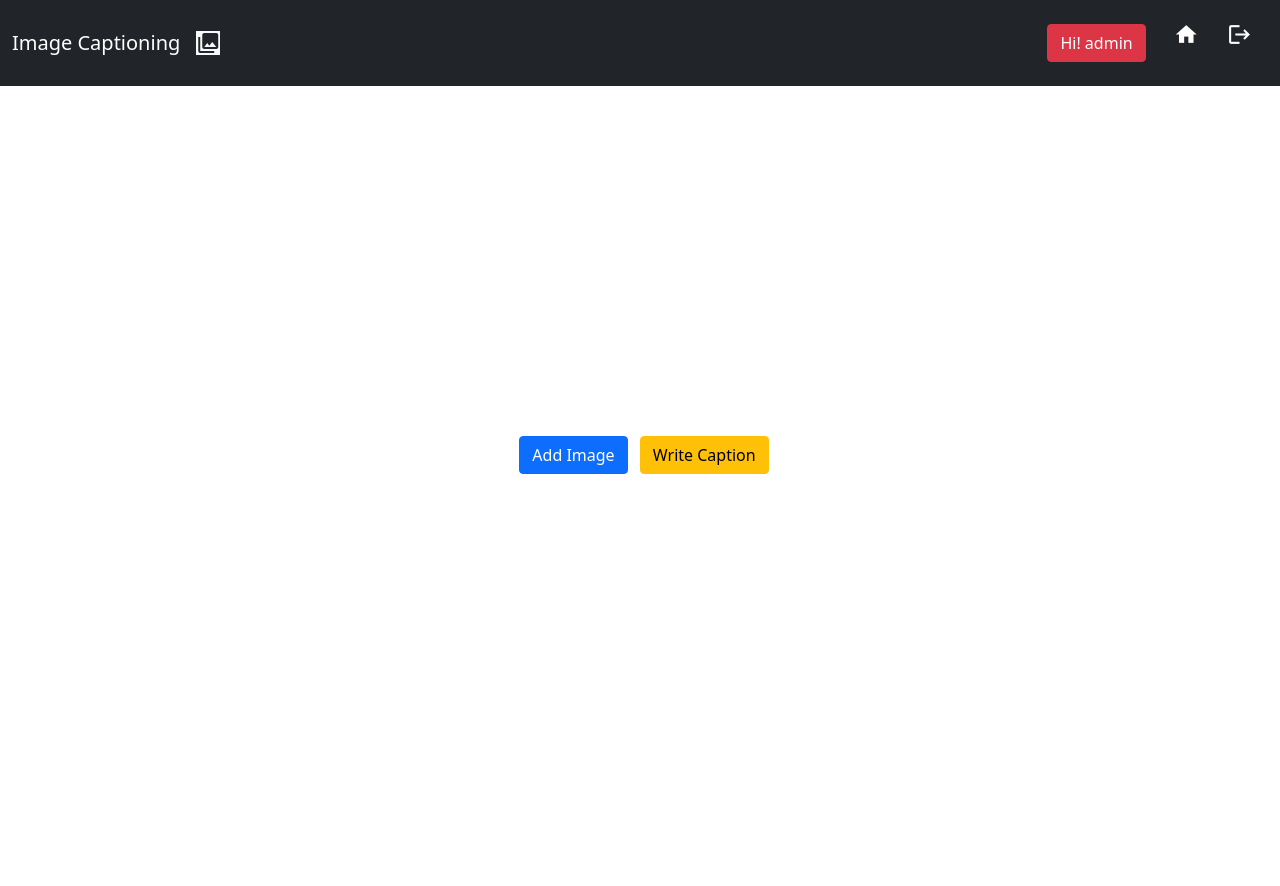
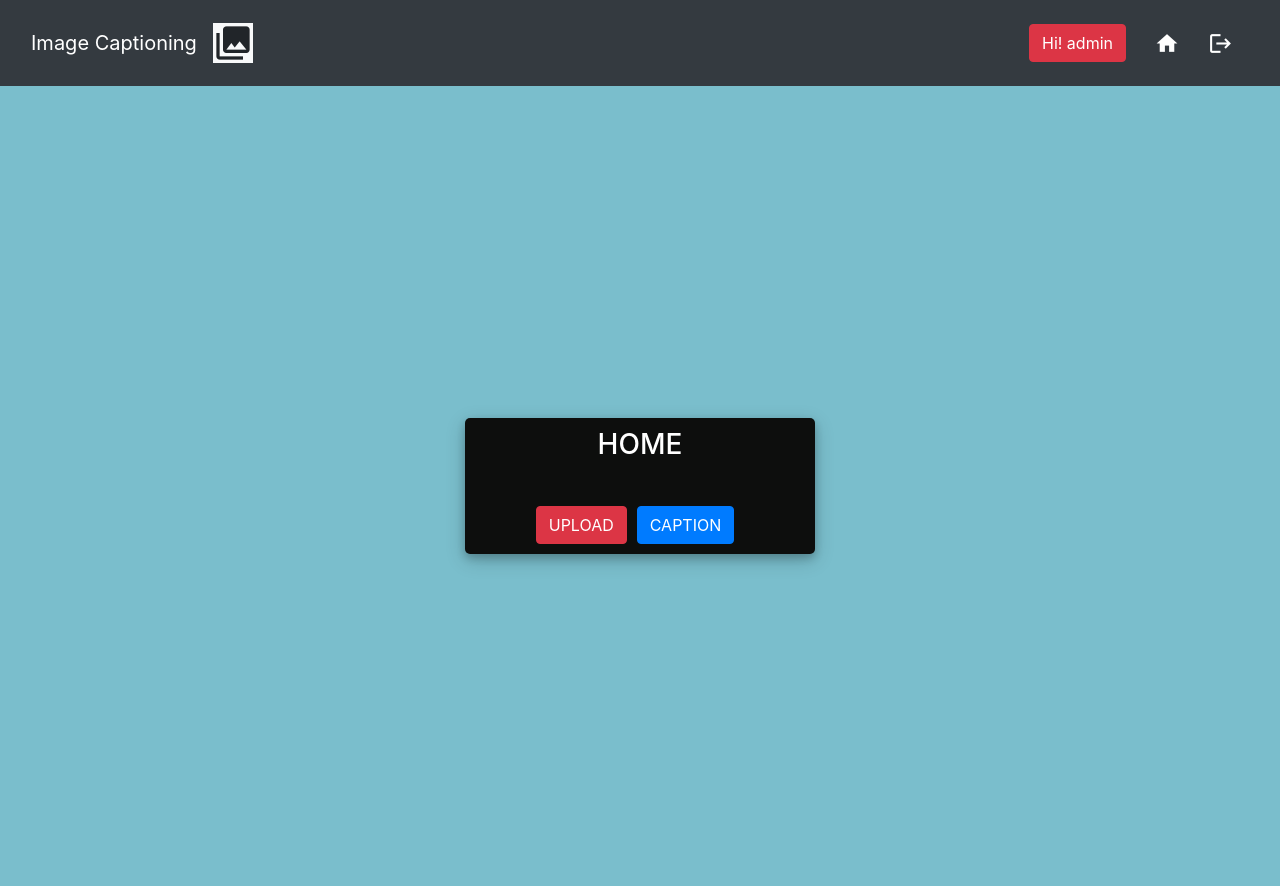
Before and after one commit to sanjeevminati/Image_Captioning, a Django app: template Caption_Project/templates/index/index.html in a window 1280 px wide. Before the commit the page ends 474 px from the top, so only its background shows below. Run offline with Django 3.2, Linux system fonts and the light colour scheme; the template is opened without the code that fills it, so the values that code supplies are empty; a user stored in the database is signed in; parts of the project's set-up code (start-up, migrations or seed data) failed here and were passed over; some libraries are stand-ins or nearby versions.

Commit message:
Update index.html

```diff
--- a/Caption_Project/templates/index/index.html
+++ b/Caption_Project/templates/index/index.html
@@ -1,15 +1,106 @@
 {%load static%}
 <!doctype html>
 <html lang="en">
-  <head>
-    <!-- Required meta tags -->
+ <head>
     <meta charset="utf-8">
+    <meta name="viewport" content="width=device-width, initial-scale=1">
+    <meta name="description" content="">
+    <meta name="author" content="">
+    <link rel="icon" href="/docs/4.0/assets/img/favicons/favicon.ico">
+     <link rel="stylesheet" href="https://maxcdn.bootstrapcdn.com/bootstrap/4.0.0/css/bootstrap.min.css" integrity="sha384-Gn5384xqQ1aoWXA+058RXPxPg6fy4IWvTNh0E263XmFcJlSAwiGgFAW/dAiS6JXm" crossorigin="anonymous">
+   <meta charset="utf-8">
     <meta name="viewport" content="width=device-width, initial-scale=1">
 
     <!-- Bootstrap CSS -->
     <link href="https://cdn.jsdelivr.net/npm/bootstrap@5.1.0/dist/css/bootstrap.min.css" rel="stylesheet" integrity="sha384-KyZXEAg3QhqLMpG8r+8fhAXLRk2vvoC2f3B09zVXn8CA5QIVfZOJ3BCsw2P0p/We" crossorigin="anonymous">
-    <link href="https://fonts.googleapis.com/icon?family=Material+Icons" rel="stylesheet">
-    <title>Upload_Image</title>
+	<link href="https://fonts.googleapis.com/icon?family=Material+Icons" rel="stylesheet">
+   <title>Image Caption </title>
+
+    <link rel="canonical" href="https://getbootstrap.com/docs/4.0/examples/cover/">
+
+    <!-- Bootstrap core CSS -->
+    <link href="../../dist/css/bootstrap.min.css" rel="stylesheet">
+
+    <!-- Custom styles for this template -->
+
+      <link href="https://cdn.jsdelivr.net/npm/bootstrap@5.1.0/dist/css/bootstrap.min.css" rel="stylesheet" integrity="sha384-KyZXEAg3QhqLMpG8r+8fhAXLRk2vvoC2f3B09zVXn8CA5QIVfZOJ3BCsw2P0p/We" crossorigin="anonymous">
+
+
+  <link rel="stylesheet" href="https://stackpath.bootstrapcdn.com/bootstrap/4.1.3/css/bootstrap.min.css" integrity="sha384-MCw98/SFnGE8fJT3GXwEOngsV7Zt27NXFoaoApmYm81iuXoPkFOJwJ8ERdknLPMO" crossorigin="anonymous">
+	<script src="https://ajax.googleapis.com/ajax/libs/jquery/3.3.1/jquery.min.js"></script>
+	<link rel="stylesheet" href="https://use.fontawesome.com/releases/v5.6.1/css/all.css" integrity="sha384-gfdkjb5BdAXd+lj+gudLWI+BXq4IuLW5IT+brZEZsLFm++aCMlF1V92rMkPaX4PP" crossorigin="anonymous">
+
+
+	<style>
+		body,
+		html {
+			margin: 0;
+			padding: 0;
+			height: 100%;
+			background: #7abecc !important;
+		}
+		.user_card {
+			width: 350px;
+			margin-top: auto;
+			margin-bottom: auto;
+			background: #0d0e0d;
+			position: relative;
+			display: flex;
+			justify-content: center;
+			flex-direction: column;
+			padding: 10px;
+			box-shadow: 0 4px 8px 0 rgba(0, 0, 0, 0.2), 0 6px 20px 0 rgba(0, 0, 0, 0.19);
+			-webkit-box-shadow: 0 4px 8px 0 rgba(0, 0, 0, 0.2), 0 6px 20px 0 rgba(0, 0, 0, 0.19);
+			-moz-box-shadow: 0 4px 8px 0 rgba(0, 0, 0, 0.2), 0 6px 20px 0 rgba(0, 0, 0, 0.19);
+			border-radius: 5px;
+
+		}
+
+		.form_container {
+			margin-top: 20px;
+		}
+
+		#form-title{
+			color: #fff;
+
+		}
+
+		.login_btn {
+			width: 100%;
+			background: #33ccff !important;
+			color: white !important;
+		}
+		.login_btn:focus {
+			box-shadow: none !important;
+			outline: 0px !important;
+		}
+		.login_container {
+			padding: 0 2rem;
+		}
+		.input-group-text {
+			background: #f7ba5b !important;
+			color: white !important;
+			border: 0 !important;
+			border-radius: 0.25rem 0 0 0.25rem !important;
+		}
+		.input_user,
+		.input_pass:focus {
+			box-shadow: none !important;
+			outline: 0px !important;
+		}
+
+		#messages{
+			background-color: grey;
+			color: #fff;
+			padding: 10px;
+			margin-top: 10px;
+		}
+		.material-icons {
+  			vertical-align: middle;
+			font-size: 40px;
+		}
+	</style>
+
   </head>
   <body>
     {% if user.is_authenticated%}
@@ -42,48 +133,26 @@
       </nav>
 
 
-      <div class="container"style="margin-top:350px;">
-        <div class="col-md-12 text-center">
-            <a href="/upload"><button type="button" class="btn btn-primary mx-2">Add Image</button></a>
-            <a href="/caption"><button type="button" class="btn btn-warning">Write Caption</button></a>
-        </div>
-    </div>
-
-    <script>
-        document.getElementById("add_image").onclick=function (ev) {
-
-            var image=document.getElementById("images");
-            var preview=document.createElement("img");
-            preview.style.width="150px";
-            preview.style.height="150px";
+          <div class="container h-100">
+		<div class="d-flex justify-content-center h-100">
+			<div class="user_card">
+				<div class="d-flex justify-content-center">
 
 
-            var newInput=document.createElement("input");
-            newInput.type="file";
-            newInput.name="file[]";
-            var br=document.createElement("br");
-            var br1=document.createElement("br");
+					<h3 id="form-title">HOME</h3>
+				</div>
+				<div class="d-flex justify-content-center form_container">
+					<form method="POST" action="">
+						{% csrf_token %}
 
-            newInput.onchange=function(ev1){
-                if(this.files && this.files[0])
-                {
-                    var fileReader=new FileReader();
-                    fileReader.onload=function(ev2){
-                        preview.src=ev2.target.result;
 
-                    };
-                    fileReader.readAsDataURL(this.files[0])
-                }
-            };
+							<div class="d-flex justify-content-center mt-3 login_container">
+				 				<a href="{%url 'upload' %}" class="btn btn-danger  "style="margin-right:10px;">UPLOAD</a>
+                                <a href="{%url 'caption' %}" class="btn btn-primary  "style="margin-right:10px;">CAPTION</a>
+				   			</div>
+					</form>
 
-            image.appendChild(newInput)
-            image.appendChild(preview);
-            image.appendChild(br);
-            image.appendChild(br1);
-
-        }
-        </script>
-
+				</div>
     {%else%}
     <a href="{% url 'login' %}">Click here to login again.</a>
     {% endif %}
@@ -91,104 +160,3 @@
 
   </body>
 </html>
-
-
-
-
-
-
-
-
-
-
-
-
-
-
-
-
-
-
-
-
-
-
-
-
-
-
-
-
-
-
-
-
-
-
-
-
-
-
-
-
-
-
-
-
-
-
-<!--<!DOCTYPE html>
-<html lang="en">
-<head>
-    <meta charset="UTF-8">
-    <meta http-equiv="X-UA-Compatible" content="IE=edge">
-    <meta name="viewport" content="width=device-width, initial-scale=1.0">
-    <link href="https://cdn.jsdelivr.net/npm/bootstrap@5.1.0/dist/css/bootstrap.min.css" rel="stylesheet" integrity="sha384-KyZXEAg3QhqLMpG8r+8fhAXLRk2vvoC2f3B09zVXn8CA5QIVfZOJ3BCsw2P0p/We" crossorigin="anonymous">
-    <title>Django multiple file upload</title>
-</head>
-<body>
-    <script src="https://cdn.jsdelivr.net/npm/bootstrap@5.1.0/dist/js/bootstrap.bundle.min.js" integrity="sha384-U1DAWAznBHeqEIlVSCgzq+c9gqGAJn5c/t99JyeKa9xxaYpSvHU5awsuZVVFIhvj" crossorigin="anonymous"></script>
-   <form method="post"action="/upload_save" enctype="multipart/form-data">
-    {%csrf_token%}
-    <div id ="images">
-   </div>
-   <input type="button"name="add_image" id ="add_image"value="Add Image">
-   <input type="submit"value="Save Data">
-
-</form>
-<script>
-    document.getElementById("add_image").onclick=function (ev) {
-
-        var image=document.getElementById("images");
-        var preview=document.createElement("img");
-        preview.style.width="100px";
-        preview.style.height="100px";
-
-
-        var newInput=document.createElement("input");
-        newInput.type="file";
-        newInput.name="file[]";
-        var br=document.createElement("br");
-        var br1=document.createElement("br");
-
-        newInput.onchange=function(ev1){
-            if(this.files && this.files[0])
-            {
-                var fileReader=new FileReader();
-                fileReader.onload=function(ev2){
-                    preview.src=ev2.target.result;
-
-                };
-                fileReader.readAsDataURL(this.files[0])
-            }
-        };
-        image.appendChild(preview)
-        image.appendChild(newInput);
-        image.appendChild(br);
-        image.appendChild(br1);
-
-    }
-    </script>
-</body>
-</html>
--->
```
